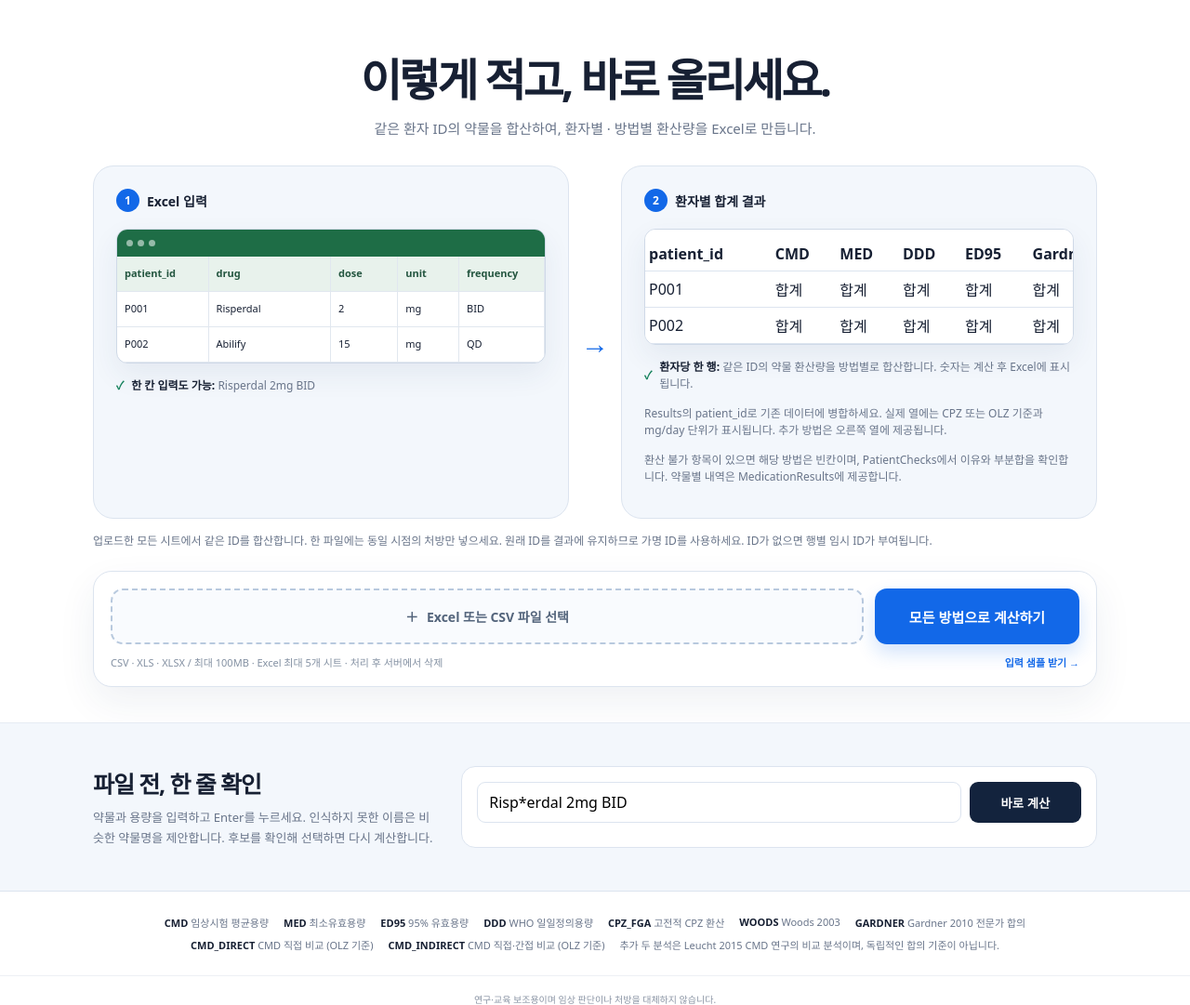
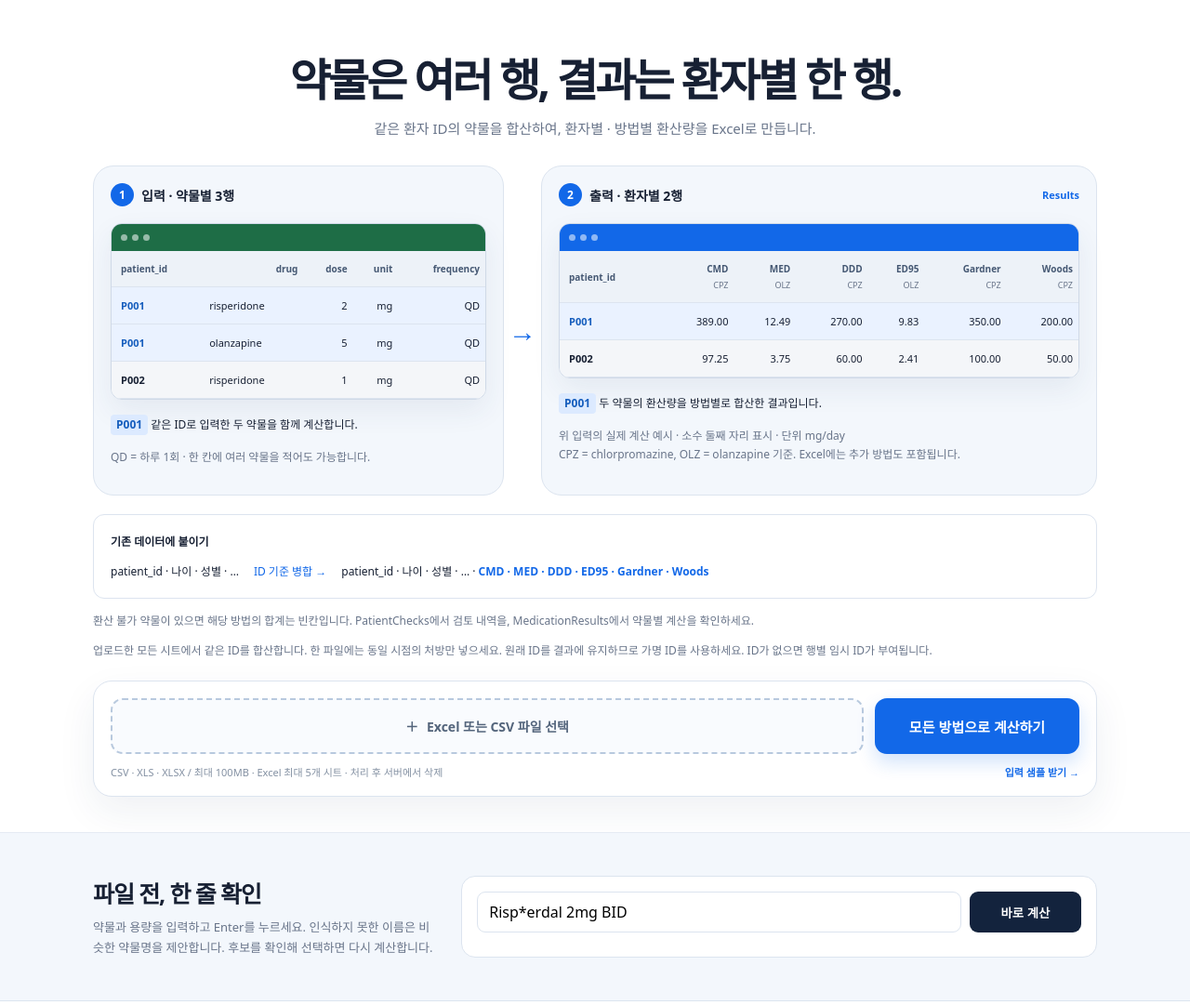
Before and after one commit to YeweonJung/ap-equivalence-calculator, a Flask app: page / in a window 1280 px wide. Shown: the part 64-1145 px from the top of the page at 93% size. Run offline with Flask 3, Linux system fonts and the light colour scheme.

Commit message:
Illustrate medication rows becoming patient totals on homepage

```diff
--- a/app.py
+++ b/app.py
@@ -81,8 +81,9 @@ def sample_file():
     sheet = workbook.active
     sheet.title = "입력예시"
     sheet.append(["patient_id", "drug", "dose", "unit", "frequency"])
-    sheet.append(["P001", "Risperdal", 2, "mg", "BID"])
-    sheet.append(["P002", "Abilify", 15, "mg", "QD"])
+    sheet.append(["P001", "risperidone", 2, "mg", "QD"])
+    sheet.append(["P001", "olanzapine", 5, "mg", "QD"])
+    sheet.append(["P002", "risperidone", 1, "mg", "QD"])
     for cell in sheet[1]:
         cell.font = Font(bold=True, color="FFFFFF")
         cell.fill = PatternFill("solid", fgColor="1769E0")
--- a/data/candidate_retrieval/integration_manifest.json
+++ b/data/candidate_retrieval/integration_manifest.json
@@ -62,7 +62,7 @@
     "tests/test_results_injections.py": "ccb39717920e88fcf8e163cedbaf79bec73c5624a232d17faab60b4ba59ca83d"
   },
   "expected_source_sha256_lf": {
-    "app.py": "0f518a7e7836122e330b03ff7618cf4c6baae14c34892f541e26670365071d38",
+    "app.py": "dd5644d008390c2a621430893bb6805f75b1922796d7076c4e155245837d09f1",
     "data/name_ranker/evaluation.json": "e5c6ec074768757f80605acf1e2088884641812ba077a56ba6b919156da1d874",
     "data/name_ranker/synthetic.jsonl": "0bc7481f554e0268eaf8715ac1ad1f9c8f047ecc1a3504a061f8267984c8d23d",
     "lookup/antidepressants.csv": "e3b0c44298fc1c149afbf4c8996fb92427ae41e4649b934ca495991b7852b855",
@@ -98,7 +98,7 @@
     "services/validator.py": "a6fafa59fbeede8fcbe22a9f85b5554fa2273aa3b4bca0b7623f96586d8e1208",
     "static/quick_check.js": "a296f47ee52f9476667dd984cf6398c514985753ccb3a4e455e27cfa714bcb62",
     "templates/error.html": "d74a078642cfb2b75d1c5c609f93aa22961f6c62da7f528864d5023e420ec163",
-    "templates/index.html": "6a87ae9aaf8b942df8bb75ca87256295268d30dc3d3e01758b07e127f29113b3",
+    "templates/index.html": "534a2c8966ff036aa03d0b1e2c8aaac25793967fdcb3a7b0a96468bbf7eff1e5",
     "templates/results.html": "e3b0c44298fc1c149afbf4c8996fb92427ae41e4649b934ca495991b7852b855",
     "tests/annotated_equivalence_cases.csv": "2303b146c02bc36243bd4866b3ada189fa5ae081f8ae5e4ebedaeae4baba7cfa",
     "tests/conftest.py": "8659c4f6af34a32f61ecc29774fd873cf628e7e0828ce9ff04773418357a6cc6",
--- a/templates/index.html
+++ b/templates/index.html
@@ -20,6 +20,8 @@
     .parser-row button{min-height:44px}.parse-top{flex-wrap:wrap}.parse-top b{overflow-wrap:anywhere}.parser{min-width:0}
     .conversion-table{width:100%;border-collapse:collapse;margin-top:8px}.conversion-table th,.conversion-table td{padding:7px 4px;text-align:left;border-bottom:1px solid var(--line);overflow-wrap:anywhere}.conversion-table th{color:var(--ink)}
     #export-quick{margin-top:12px;padding:10px 14px;min-height:44px;background:var(--blue)}#export-quick[hidden]{display:none}#download-status{font-size:12px;margin-top:6px}.parser button:disabled{opacity:.55;cursor:wait}
+    .patient-flow{grid-template-columns:minmax(0,.85fr) 40px minmax(0,1.15fr);align-items:stretch}.patient-flow .panel{padding:18px;min-height:0}.patient-flow .arrow{align-self:center}.example-scroll{overflow-x:auto}.example-table{width:100%;border-collapse:collapse;font-size:11px;font-variant-numeric:tabular-nums}.example-table th,.example-table td{padding:12px 6px;white-space:nowrap;text-align:right;border-bottom:1px solid #dce4ef}.example-table th:first-child,.example-table td:first-child{text-align:left;padding-left:10px}.example-table thead th{background:#edf2f8;color:#455873;font-size:10px}.example-table small{display:block;margin-top:4px;font-size:9px;font-weight:500;color:#69758a}.input-example td:nth-child(2){text-align:left}.example-table .p001{background:#eaf2ff}.example-table .p001 th{color:#155dbd}.example-table .p002{background:#f4f6f9}.output-head{background:#1268e8}.output-example{min-width:460px}.input-example{min-width:330px}.example-note{font-size:12px;line-height:1.8;margin:16px 0 0}.patient-key{display:inline-block;background:#dceaff;color:#155dbd;font-weight:850;padding:0 6px;border-radius:4px}.sheet-tag{margin-left:auto;color:#1268e8;font-size:11px}.join-example{display:flex;align-items:center;flex-wrap:wrap;gap:10px 16px;padding:18px;margin-top:20px;border:1px solid var(--line);border-radius:12px;font-size:12px;line-height:1.8}.join-example b{width:100%}.join-key,.join-example strong{color:#1268e8}.patient-flow .hint{line-height:1.7}
+    @media(max-width:900px){.patient-flow{grid-template-columns:1fr}.patient-flow .arrow{transform:rotate(90deg);height:44px;display:grid;place-items:center}.patient-flow .panel{padding:16px}.title h1{font-size:clamp(26px,5vw,40px)}}
   </style>
 </head>
 <body>
@@ -27,26 +29,34 @@
   <main>
     <section class="main">
       <div class="wrap">
-        <div class="title"><h1>이렇게 적고, 바로 올리세요.</h1><p>같은 환자 ID의 약물을 합산하여, 환자별 · 방법별 환산량을 Excel로 만듭니다.</p></div>
-        <div class="flow">
+        <div class="title"><h1>약물은 여러 행, 결과는 환자별 한 행.</h1><p>같은 환자 ID의 약물을 합산하여, 환자별 · 방법별 환산량을 Excel로 만듭니다.</p></div>
+        <div class="flow patient-flow">
           <section class="panel" aria-label="입력 엑셀 예시">
-            <div class="panel-label"><span class="number">1</span>Excel 입력</div>
-            <div class="sheet"><div class="sheet-head"><span class="dot"></span><span class="dot"></span><span class="dot"></span></div><div class="grid">
-              <div class="cell">patient_id</div><div class="cell">drug</div><div class="cell">dose</div><div class="cell">unit</div><div class="cell">frequency</div>
-              <div class="cell">P001</div><div class="cell">Risperdal</div><div class="cell">2</div><div class="cell">mg</div><div class="cell">BID</div>
-              <div class="cell">P002</div><div class="cell">Abilify</div><div class="cell">15</div><div class="cell">mg</div><div class="cell">QD</div>
-            </div></div>
-            <div class="hint"><span class="check">✓</span><span><b>한 칸 입력도 가능:</b> Risperdal 2mg BID</span></div>
+            <div class="panel-label"><span class="number">1</span>입력 · 약물별 3행</div>
+            <div class="sheet example-scroll" tabindex="0" aria-label="입력 예시 표, 좁은 화면에서는 가로 스크롤">
+              <div class="sheet-head"><span class="dot"></span><span class="dot"></span><span class="dot"></span></div>
+              <table class="example-table input-example"><thead><tr><th>patient_id</th><th>drug</th><th>dose</th><th>unit</th><th>frequency</th></tr></thead><tbody>
+                <tr class="p001"><th scope="row">P001</th><td>risperidone</td><td>2</td><td>mg</td><td>QD</td></tr>
+                <tr class="p001"><th scope="row">P001</th><td>olanzapine</td><td>5</td><td>mg</td><td>QD</td></tr>
+                <tr class="p002"><th scope="row">P002</th><td>risperidone</td><td>1</td><td>mg</td><td>QD</td></tr>
+              </tbody></table>
+            </div>
+            <p class="example-note"><span class="patient-key">P001</span> 같은 ID로 입력한 두 약물을 함께 계산합니다.</p>
+            <p class="hint">QD = 하루 1회 · 한 칸에 여러 약물을 적어도 가능합니다.</p>
           </section>
           <div class="arrow" aria-hidden="true">→</div>
           <section class="panel" aria-label="출력 엑셀 예시">
-            <div class="panel-label"><span class="number">2</span>환자별 합계 결과</div>
-            <div class="sheet" style="overflow-x:auto"><table class="conversion-table" style="min-width:620px"><thead><tr><th>patient_id</th><th>CMD</th><th>MED</th><th>DDD</th><th>ED95</th><th>Gardner</th><th>Woods</th></tr></thead><tbody><tr><td>P001</td><td>합계</td><td>합계</td><td>합계</td><td>합계</td><td>합계</td><td>합계</td></tr><tr><td>P002</td><td>합계</td><td>합계</td><td>합계</td><td>합계</td><td>합계</td><td>합계</td></tr></tbody></table></div>
-            <div class="hint"><span class="check">✓</span><span><b>환자당 한 행:</b> 같은 ID의 약물 환산량을 방법별로 합산합니다. 숫자는 계산 후 Excel에 표시됩니다.</span></div>
-            <div class="hint"><span>Results의 patient_id로 기존 데이터에 병합하세요. 실제 열에는 CPZ 또는 OLZ 기준과 mg/day 단위가 표시됩니다. 추가 방법은 오른쪽 열에 제공됩니다.</span></div>
-            <div class="hint"><span>환산 불가 항목이 있으면 해당 방법은 빈칸이며, PatientChecks에서 이유와 부분합을 확인합니다. 약물별 내역은 MedicationResults에 제공합니다.</span></div>
+            <div class="panel-label"><span class="number">2</span>출력 · 환자별 2행 <span class="sheet-tag">Results</span></div>
+            <div class="sheet example-scroll" tabindex="0" aria-label="환자별 결과 예시 표, 좁은 화면에서는 가로 스크롤">
+              <div class="sheet-head output-head"><span class="dot"></span><span class="dot"></span><span class="dot"></span></div>
+              <table class="example-table output-example"><thead><tr><th>patient_id</th><th>CMD<small>CPZ</small></th><th>MED<small>OLZ</small></th><th>DDD<small>CPZ</small></th><th>ED95<small>OLZ</small></th><th>Gardner<small>CPZ</small></th><th>Woods<small>CPZ</small></th></tr></thead><tbody><tr class="p001"><th scope="row">P001</th><td>389.00</td><td>12.49</td><td>270.00</td><td>9.83</td><td>350.00</td><td>200.00</td></tr><tr class="p002"><th scope="row">P002</th><td>97.25</td><td>3.75</td><td>60.00</td><td>2.41</td><td>100.00</td><td>50.00</td></tr></tbody></table>
+            </div>
+            <p class="example-note"><span class="patient-key">P001</span> 두 약물의 환산량을 방법별로 합산한 결과입니다.</p>
+            <p class="hint">위 입력의 실제 계산 예시 · 소수 둘째 자리 표시 · 단위 mg/day<br>CPZ = chlorpromazine, OLZ = olanzapine 기준. Excel에는 추가 방법도 포함됩니다.</p>
           </section>
         </div>
+        <div class="join-example" aria-label="기존 데이터에 결과 병합"><b>기존 데이터에 붙이기</b><span>patient_id · 나이 · 성별 · …</span><span class="join-key">ID 기준 병합 →</span><span>patient_id · 나이 · 성별 · … · <strong>CMD · MED · DDD · ED95 · Gardner · Woods</strong></span></div>
+        <p class="hint">환산 불가 약물이 있으면 해당 방법의 합계는 빈칸입니다. PatientChecks에서 검토 내역을, MedicationResults에서 약물별 계산을 확인하세요.</p>
         <p class="hint">업로드한 모든 시트에서 같은 ID를 합산합니다. 한 파일에는 동일 시점의 처방만 넣으세요. 원래 ID를 결과에 유지하므로 가명 ID를 사용하세요. ID가 없으면 행별 임시 ID가 부여됩니다.</p>
         <section class="upload" aria-label="데이터 파일 업로드">
           <form action="{{ url_for('upload') }}" method="post" enctype="multipart/form-data" id="upload-form">
```
